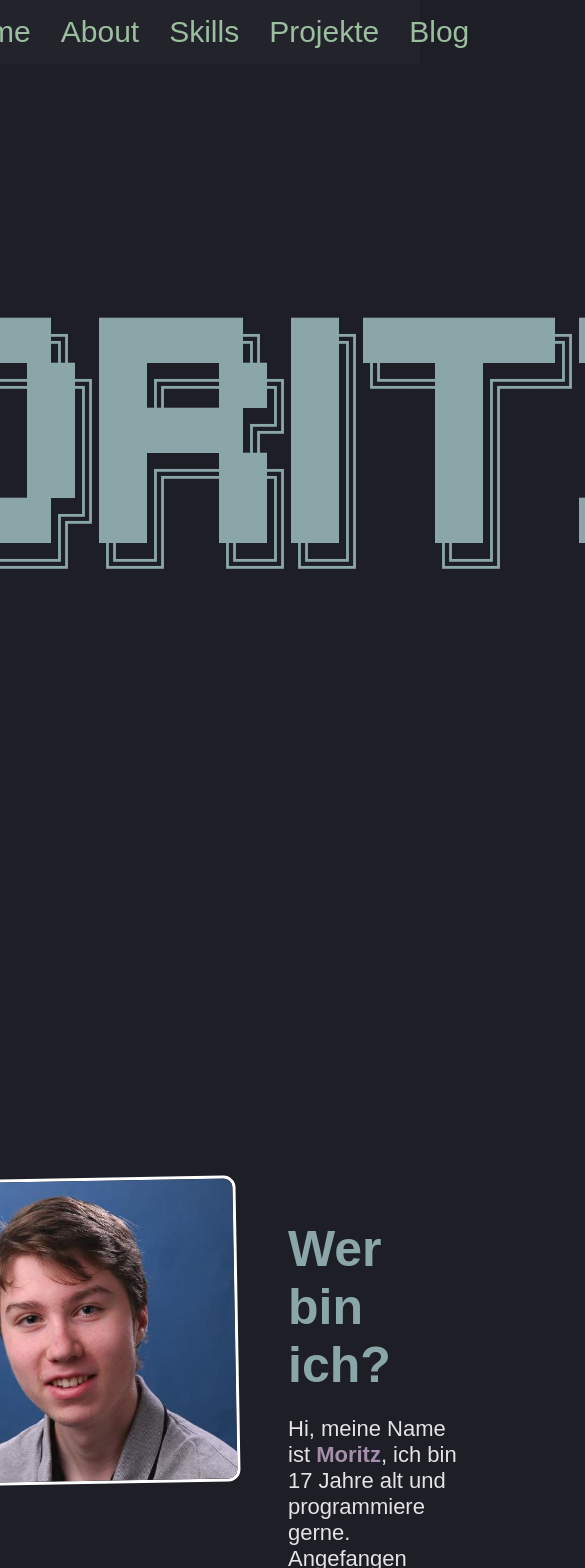
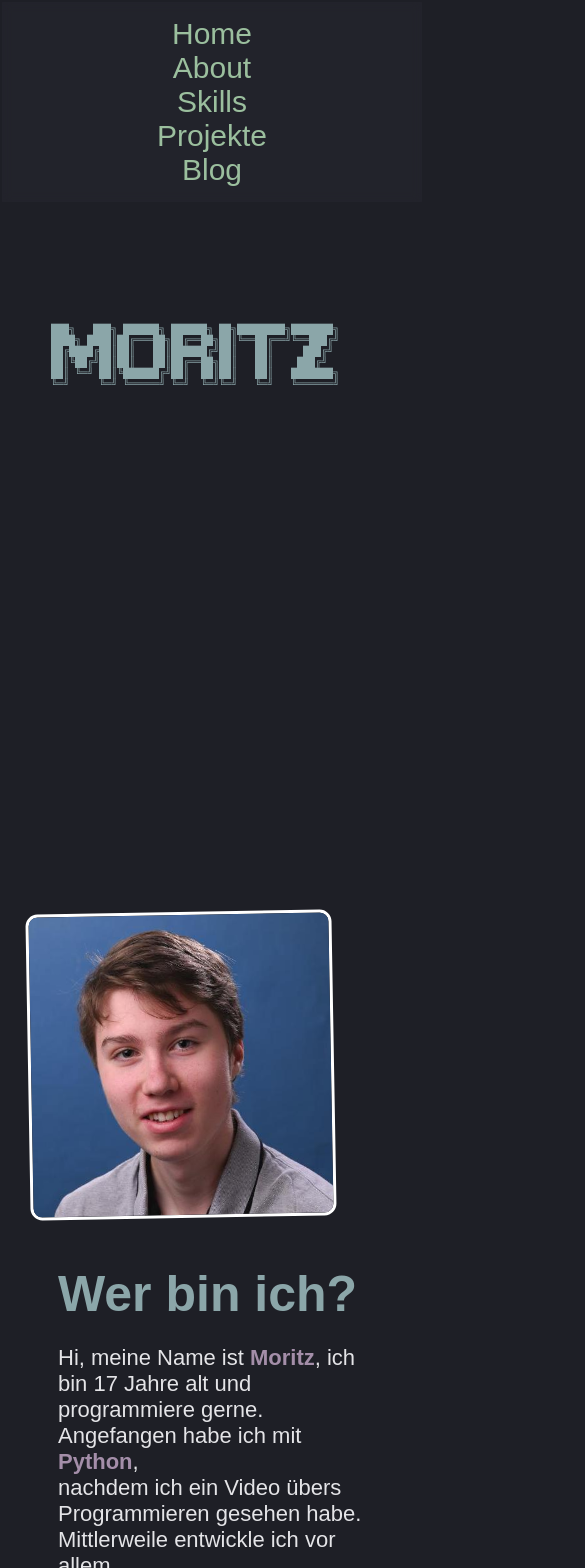
Before and after one commit to Moritz344/Portfolio, an Angular app in the folder personal-site/: page / in a window 390 px wide. Shown: the top 1568 px of the page, 585 px wide, since content can reach past the window. Built offline with nearby package versions, Linux system fonts and the light colour scheme.

Commit message:
feat: usable for mobile

```diff
--- a/personal-site/src/app/about/about.component.css
+++ b/personal-site/src/app/about/about.component.css
@@ -8,6 +8,17 @@
   overflow-wrap: break-word;
   margin: 0px;
 
+
+
+}
+@media (max-width: 768px) {
+  .about-container {
+    flex-direction: column;
+  }
+
+  .pfp img {
+    margin-left: 20px;
+  }
 
 
 }
--- a/personal-site/src/app/front-page/front-page.component.css
+++ b/personal-site/src/app/front-page/front-page.component.css
@@ -9,6 +9,18 @@
   margin-bottom: 500px;
 
 }
+
+@media (max-width: 768px) {
+  .greet-container pre{
+    margin-top: 250px;
+    font-size: 10px;
+
+  }
+
+
+
+}
+
 
 .fade-text {
     opacity: 0;
@@ -55,6 +67,23 @@
 
 
 }
+
+@media (max-width: 768px) {
+
+  .project-container{
+    grid-template-columns: repeat(1,600px);
+
+  }
+  .project-header{
+
+    margin-left: 0px;
+    font-size: 20px;
+
+  }
+
+
+}
+
 
 .skills-text{
   display: flex;
--- a/personal-site/src/app/front-page/front-page.component.html
+++ b/personal-site/src/app/front-page/front-page.component.html
@@ -1,5 +1,6 @@
 
 <app-topbar></app-topbar>
+
 <section id="home">
 <div class="greet-container">
   <pre class="fade-text">
--- a/personal-site/src/app/project/project.component.css
+++ b/personal-site/src/app/project/project.component.css
@@ -12,6 +12,28 @@
 
 
 }
+@media (max-width: 768px) {
+
+  .project-items{
+    max-width: 250px;
+    max-height: 350px;
+
+  }
+  .project-items img{
+    max-width: 250px;
+    max-height: 200px;
+
+  }
+  .project-header{
+
+    margin-left: 0px;
+    font-size: 20px;
+
+  }
+
+
+}
+
 
 .project-items:hover{
   transform: scale(1.02);
--- a/personal-site/src/app/skills/skills.component.css
+++ b/personal-site/src/app/skills/skills.component.css
@@ -5,6 +5,14 @@
   width: 100vw;
   padding: 10px 0;
   justify-content: center;
+
+
+}
+@media (max-width: 768px) {
+
+  .pfp img {
+    margin-left: 20px;
+  }
 
 
 }
--- a/personal-site/src/app/topbar/topbar.component.css
+++ b/personal-site/src/app/topbar/topbar.component.css
@@ -13,12 +13,25 @@ nav {
   backdrop-filter: blur(5px);
 }
 
+
+
 nav a {
   margin: 0 15px;
   text-decoration: none;
 }
 
 
+@media (max-width: 768px) {
+
+  nav {
+    position: absolute;
+    flex-direction: column;
+    margin: 2px;
+    z-index: 0;
+  }
+
+
+}
 
 
 a{
```
